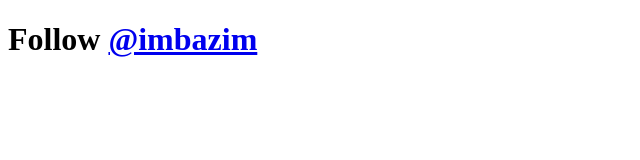
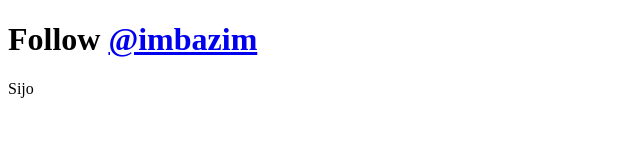
Before and after one commit to imbazim/imbazim.github.io, a plain HTML site: page index.html in a window 1280 px wide. Shown: the full height of the page, 0-640 px from the left. Drawn offline with Linux system fonts and the light colour scheme.

Commit message:
Update index.html

```diff
--- a/index.html
+++ b/index.html
@@ -2,6 +2,6 @@
 <html>
 <body>
 <h1>Follow <a href="https://twitter.com/imbazim" target="_blank">@imbazim</a></h1>
-<p></p>
+<p>Sijo</p>
 </body>
 </html>
```
